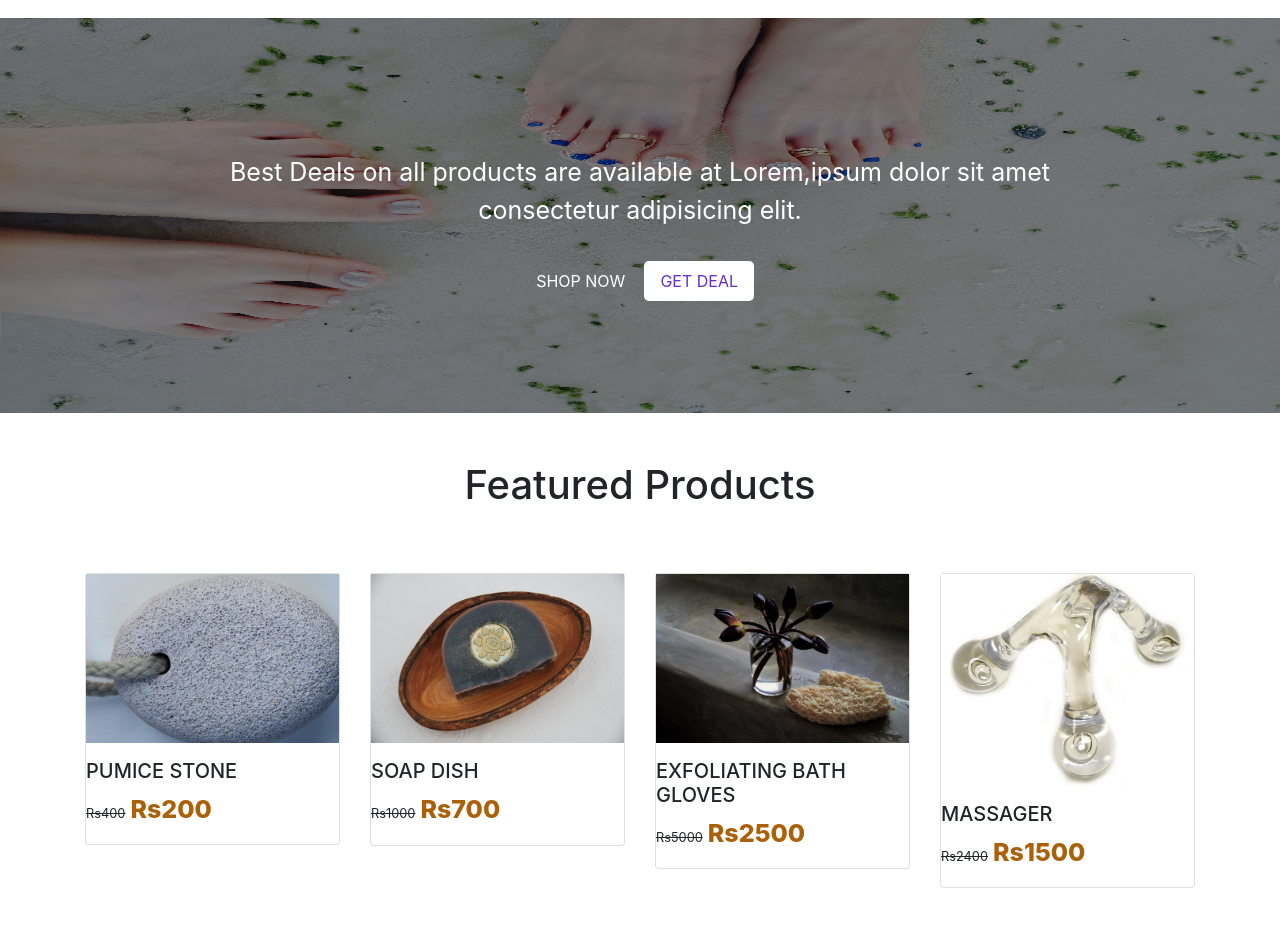
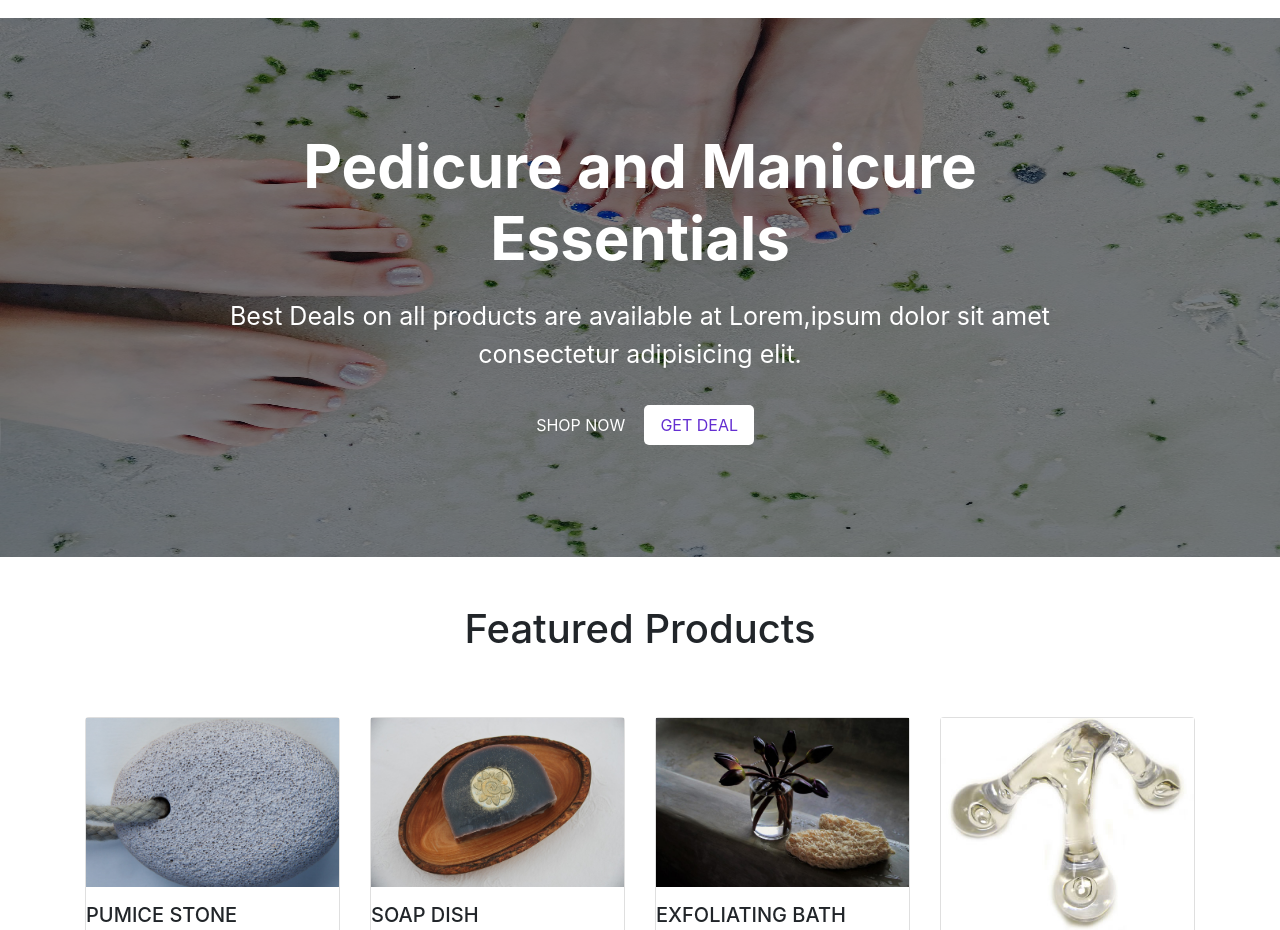
Before and after one commit to bhavya-0203/bath_essentials_website, a plain HTML site: page index.html in a window 1280 px wide. Shown: the part 1760-2690 px from the top of the page. Drawn offline with nearby package versions, Linux system fonts and the light colour scheme.

Commit message:
Update index.html

```diff
--- a/index.html
+++ b/index.html
@@ -221,7 +221,7 @@
          <div class="container py-5 text-white text-center" >
              <div class="row py-3">
                  <div class="col-lg-9 mx-auto">
-                    <h1></h1>
+                    <h1>Pedicure and Manicure Essentials</h1>
                     <p class="py-3">Best Deals on all products are available at Lorem,ipsum dolor sit
                         amet consectetur adipisicing elit.</p>
                         <button class="btn2 mr-1">SHOP NOW</button>
```
